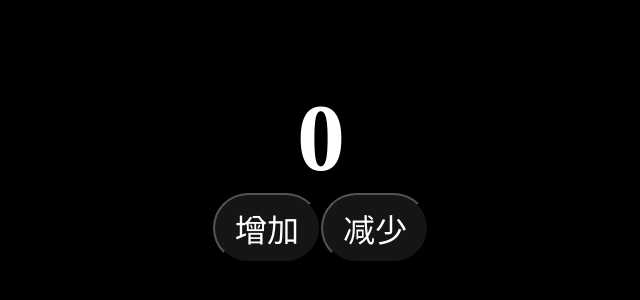
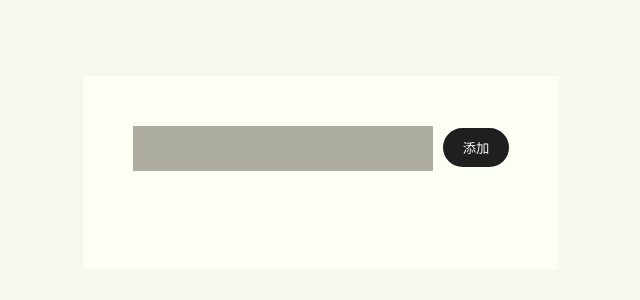
Before and after one commit to magiclz233/react-learn-examples, a React (Vite) app: page / in a window 1280 px wide. Shown: the part 228-528 px from the top of the page, without its empty margins (319-959 px from the left). Built offline with nearby package versions, Linux system fonts and the light colour scheme.

Commit message:
feat: 添加初学者项目Todo组件
添加一个新的Todo组件，包含输入框、添加按钮和任务列表功能
同时添加对应的样式文件

```diff
--- a/src/App.jsx
+++ b/src/App.jsx
@@ -31,6 +31,7 @@
 import Counter from "./components/BeginnersProjects/01.Counter/Counter";
 import UseContextTest from "./components/base-example/example8-hook/UseContextTest";
 import UseReducerTest from "./components/base-example/example8-hook/UseReducerTest";
+import Todo from "./components/BeginnersProjects/02.Todo/Todo";
 
 
 
@@ -73,7 +74,8 @@
       <UseReducerTest/>
       <Counter/>
       <UseContextTest/> */}
-      <Counter/>
+      {/* <Counter/> */}
+      <Todo/>
     </>
   );
 }
--- /dev/null
+++ b/src/components/BeginnersProjects/02.Todo/Todo.jsx
@@ -0,0 +1,36 @@
+import { useState } from 'react';
+import "./style.css";
+
+const generateId = () => Math.floor(Math.random() * 10);
+
+const Todo = () => {
+    const [todos, setTodos] = useState([]);
+    const [input, setInput] = useState("");
+
+    const handleSubmit = () => {
+        setTodos((todos) => todos.concat({text: input, id: generateId()}));
+        setInput("");
+    }
+
+    const removeTodo = (id) => {
+        setTodos((todos) => todos.filter((todo) => todo.id !== id));
+    }
+
+    return (
+        <div className="container">
+            <input type="text"  value={input} onChange={(e) => setInput(e.target.value)} />
+
+            <button onClick={handleSubmit}>添加</button>
+            <ul className="todos-list">
+                {todos.map((todo) => (
+                    <li key={todo.id} className='todo'>
+                        <span>{todo.text}</span>
+                        <button onClick={() => removeTodo(todo.id)}>删除</button>
+                    </li>
+                ))}
+            </ul>
+        </div>
+    );
+};
+
+export default Todo;
--- /dev/null
+++ b/src/components/BeginnersProjects/02.Todo/style.css
@@ -0,0 +1,58 @@
+* {
+  padding: 0;
+  margin: 0;
+  box-sizing: border-box;
+}
+
+body {
+  background: #f5f9eb;
+  height: 100vh;
+  display: flex;
+  justify-content: center;
+  align-items: center;
+}
+
+.container {
+  background: #fcfff3;
+  padding: 50px;
+}
+
+input {
+  padding: 15px;
+  border: none;
+  outline: none;
+  background: #acac9f;
+  width: 300px;
+  margin-right: 10px;
+}
+
+button {
+  border-radius: 100px;
+  background: #1f1f1f;
+  padding: 5px;
+  outline: none;
+  border: none;
+  color: #f9f7f7;
+  padding: 10px 20px;
+  cursor: pointer;
+}
+
+.todos-list {
+  margin-top: 3rem;
+}
+
+.todo {
+  list-style: none;
+  display: flex;
+  justify-content: space-between;
+  align-items: center;
+  background: #27925d;
+  padding: 7px 20px;
+  margin: 10px;
+  font-family: sans-serif;
+}
+
+.close {
+  padding: 5px 10px;
+  cursor: pointer;
+}
```
